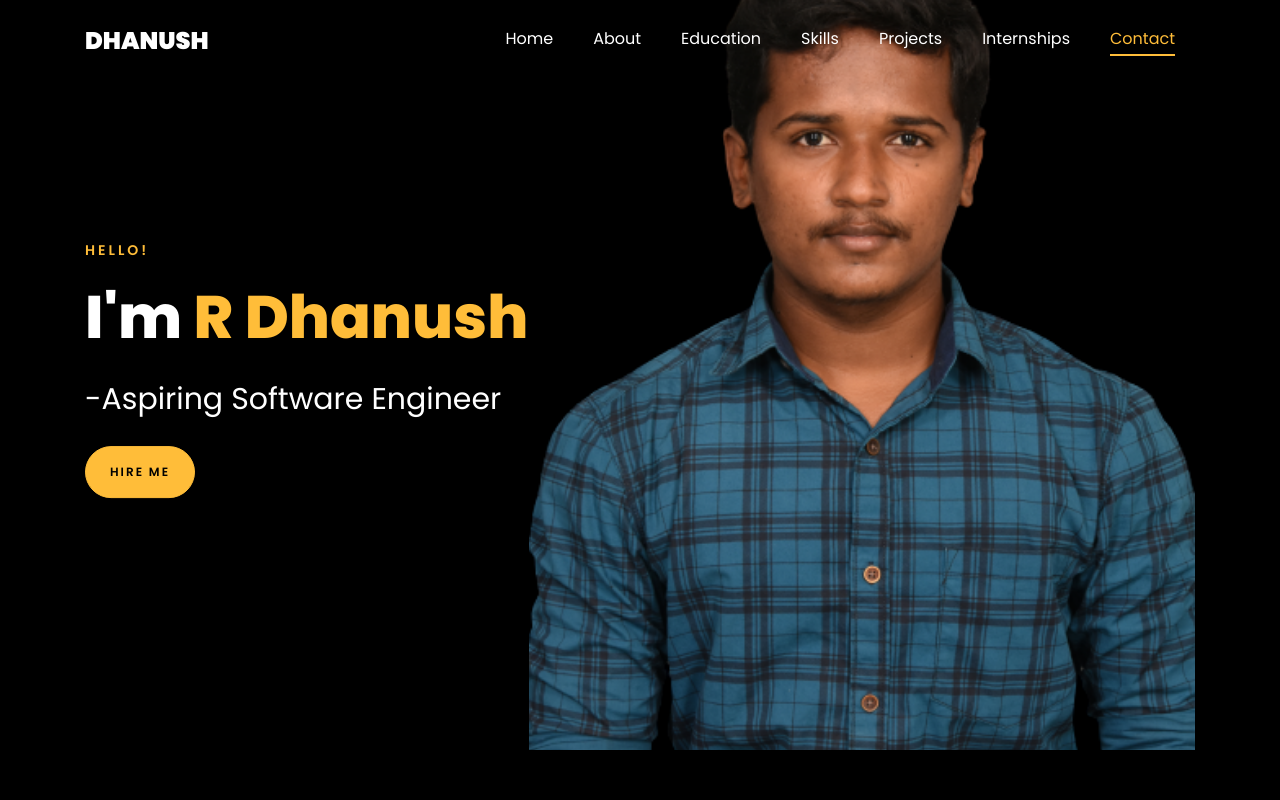
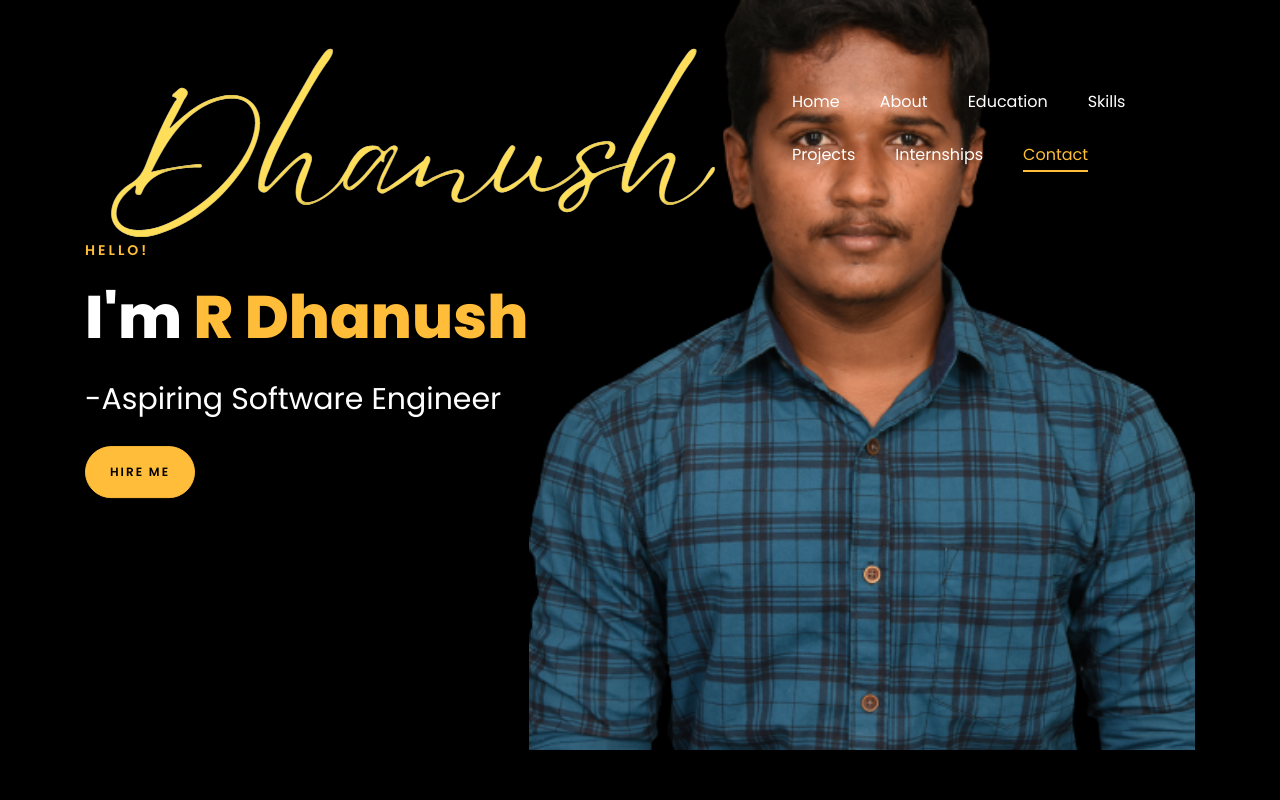
Before and after one commit to Coderdhanush-2003/Dhanush-Portfolio, a plain HTML site: page index.html in a window 1280 px wide. Shown: the top 800 px of the page. Drawn offline with Linux system fonts and the light colour scheme; files whose address does not match are found by name.

Commit message:
Update index.html

```diff
--- a/index.html
+++ b/index.html
@@ -27,7 +27,9 @@
 
    <nav class="navbar navbar-expand-lg navbar-dark ftco_navbar ftco-navbar-light site-navbar-target" id="ftco-navbar">
 	    <div class="container">
-	      <a class="navbar-brand" href="index.html">Dhanush</a>
+	      <a class="navbar-brand" href="index.html">
+				<img src="images/Logo.png" alt="Logo" class="logo" style="width: 150 px; height: auto;">
+			</a>
 	      <button class="navbar-toggler js-fh5co-nav-toggle fh5co-nav-toggle" type="button" data-toggle="collapse" data-target="#ftco-nav" aria-controls="ftco-nav" aria-expanded="false" aria-label="Toggle navigation">
 	        <span class="oi oi-menu"></span> Menu
 	      </button>
```
